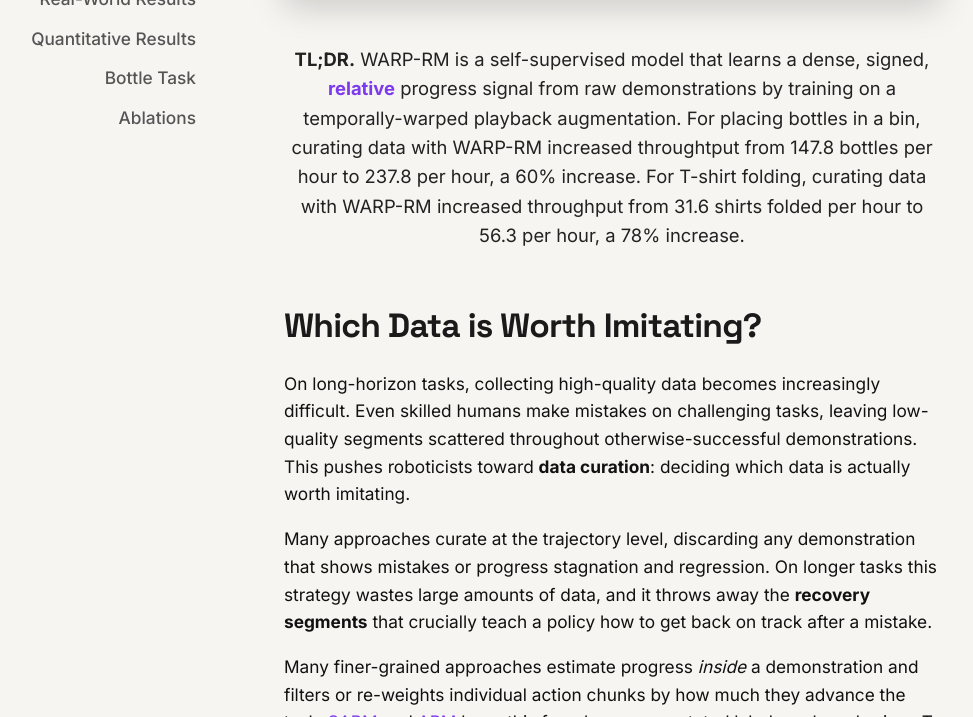
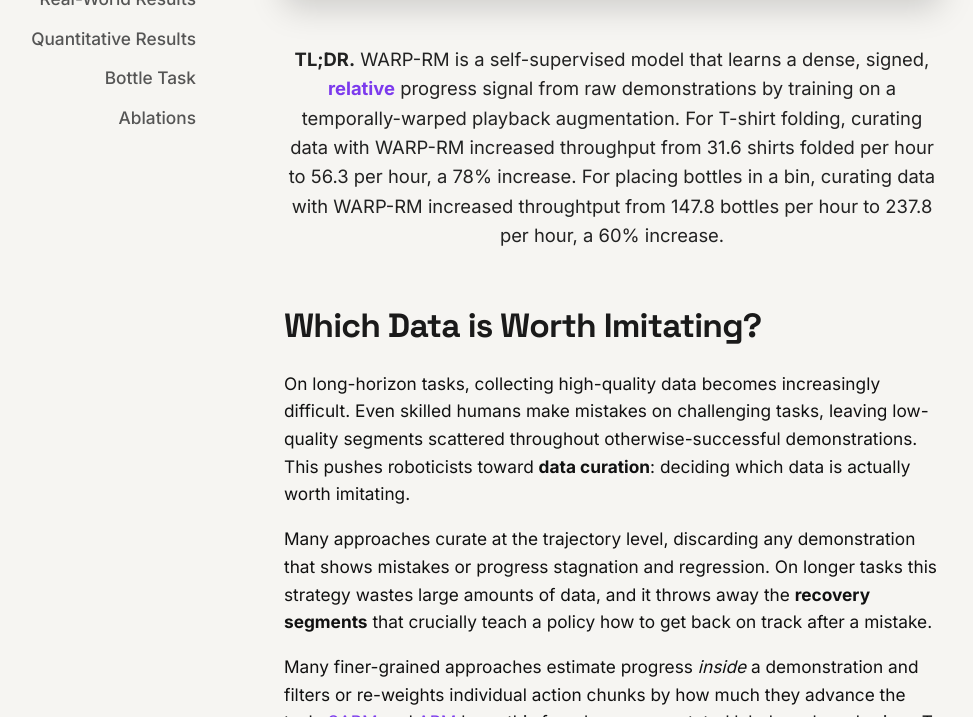
Before and after one commit to uynitsuj/uynitsuj.github.io, a Jekyll site: the page warp-rm/index.html, which Jekyll copies as it is, in a window 1280 px wide and 900 px high, scrolled down 708 px, cut to the strip 183-900 px from the top of the window. Shown: the whole strip, without its empty margins (28-1001 px from the left). Built offline with Jekyll 4.4.1, drawn with Linux system fonts in a browser that asks for light colours.

Commit message:
flip tld

```diff
--- a/warp-rm/index.html
+++ b/warp-rm/index.html
@@ -696,7 +696,7 @@
       <div class="tldr">
         <b>TL;DR.</b> WARP-RM is a self-supervised model that learns a dense, signed,
         <span style="color: var(--accent); font-weight: 700;">relative</span> progress signal from raw
-        demonstrations by training on a temporally-warped playback augmentation. For placing bottles in a bin, curating data with WARP-RM increased throughtput from 147.8 bottles per hour to 237.8 per hour, a 60% increase. For T-shirt folding, curating data with WARP-RM increased throughput from 31.6 shirts folded per hour to 56.3 per hour, a 78% increase.
+        demonstrations by training on a temporally-warped playback augmentation. For T-shirt folding, curating data with WARP-RM increased throughput from 31.6 shirts folded per hour to 56.3 per hour, a 78% increase. For placing bottles in a bin, curating data with WARP-RM increased throughtput from 147.8 bottles per hour to 237.8 per hour, a 60% increase.
       </div>
     </section>
 
```
